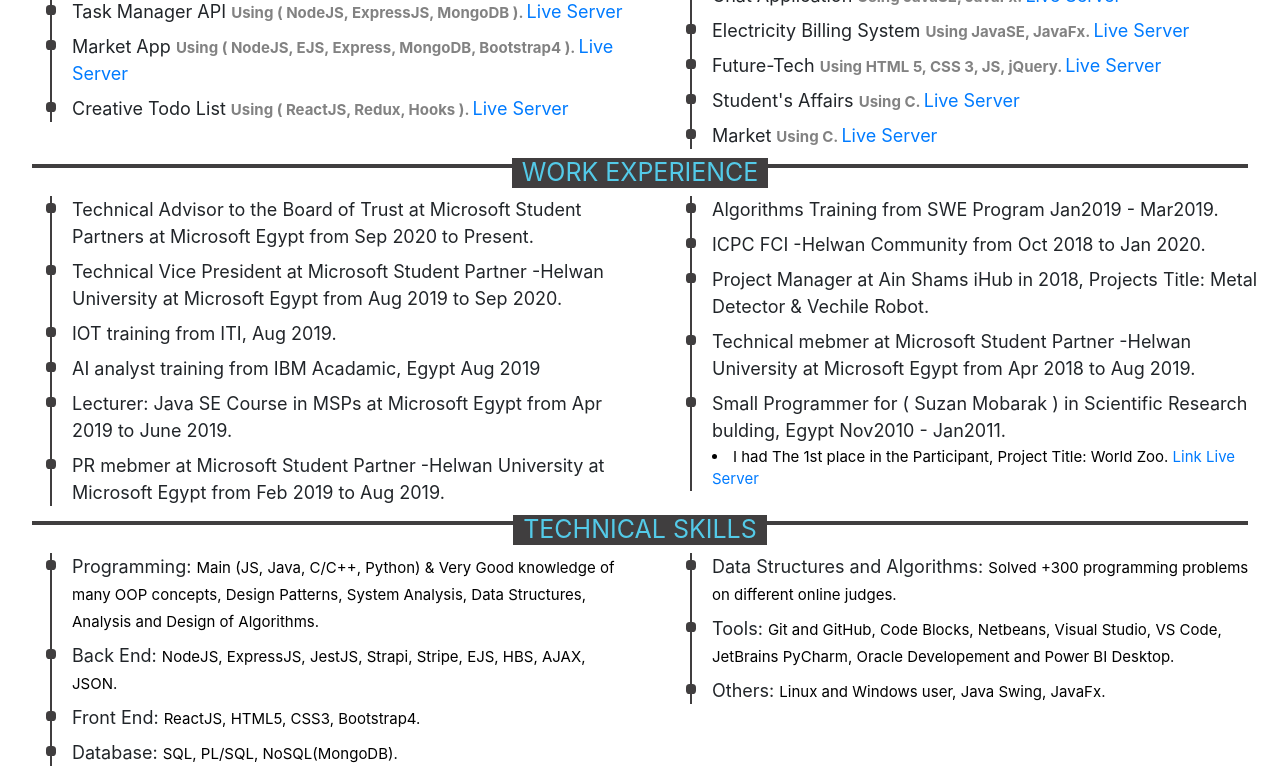
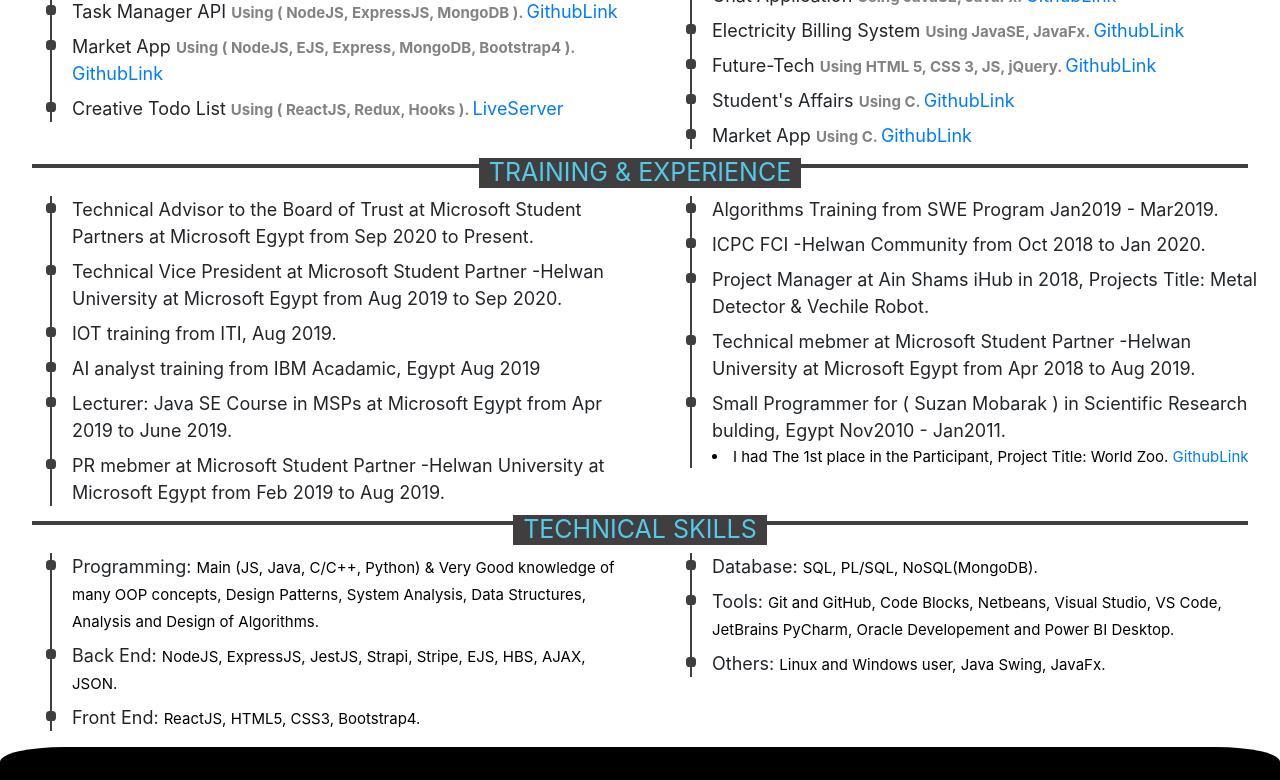
Before and after one commit to YoussefRashad/Ultra-Profile, a React (Create React App) app: page /about in a window 1280 px wide. Shown: the part 1100-1880 px from the top of the page. Built offline with nearby package versions, Linux system fonts and the light colour scheme.

Commit message:
updated my CV

```diff
--- a/src/Pages/About/CV.Components/Experience.js
+++ b/src/Pages/About/CV.Components/Experience.js
@@ -6,7 +6,7 @@
         <section className="part-cv">
           <div className="header-part">
             <div className="border-part"></div>
-            <div className="name-part">WORK EXPERIENCE</div>
+            <div className="name-part">TRAINING & EXPERIENCE</div>
           </div>
 
           <div className="body-part">
@@ -56,8 +56,7 @@
                                       bulding, Egypt Nov2010 - Jan2011.</div>
                     <div className="cont-body">
                       <li>I had The 1st place in the Participant, Project Title: World Zoo. {" "}
-                        <a href="https://github.com/YoussefRashad/SmallProgrammer" className="live-serverX" target="_blank" rel="noopener noreferrer">Link</a> {" "}
-                        <a href="https://w8lo30yocojzpufuji6lyg-on.drv.tw/SmallProgrammer/default.htm" className="live-serverX" target="_blank" rel="noopener noreferrer">Live Server</a>
+                        <a href="https://github.com/YoussefRashad/SmallProgrammer" className="live-serverX" target="_blank" rel="noopener noreferrer">GithubLink</a>
                       </li>
                     </div>
                   </div>
--- a/src/Pages/About/CV.Components/Projects.js
+++ b/src/Pages/About/CV.Components/Projects.js
@@ -25,12 +25,12 @@
                               <b className="light-Color"> Using ( {item.using} ). </b>
                             </span>
                             <a
-                              href={item.liveServer}
+                              href={item.host}
                               target="_blank"
                               rel="noopener noreferrer"
                               className="live-serverX"
                             >
-                              Live Server
+                              {item.liveORgithub ? 'LiveServer' : 'GithubLink'}
                             </a>
                           </div>
                         </div>
@@ -57,12 +57,12 @@
                             <b className="light-Color"> Using {item.using}. </b>
                           </span>
                           <a
-                            href={item.liveServer}
+                            href={item.host}
                             target="_blank"
                             rel="noopener noreferrer"
                             className="live-serverX"
                           >
-                            Live Server
+                            {item.liveORgithub ? 'LiveServer' : 'GithubLink'}
                             </a>
                         </div>
                       </div>
--- a/src/Pages/About/data.js
+++ b/src/Pages/About/data.js
@@ -6,62 +6,74 @@
             {
                 name: "Lucia's Restaurant Project",
                 using: 'MERN Stack',
-                liveServer: 'https://lucia-restaurant-youssef.netlify.app/'
+                host: 'https://lucia-restaurant-youssef.netlify.app/',
+                liveORgithub: true
             },
             {
                 name: 'Vintage Tech Project',
                 using: 'MERN Stack',
-                liveServer: 'https://vintage-tech-youssef.netlify.app'
+                host: 'https://vintage-tech-youssef.netlify.app',
+                liveORgithub: true
             },
             {
                 name: 'CREATIVE AGENCY Project ',
                 using: 'ReactJS, Hooks',
-                liveServer: 'https://creative-agency-youssef.netlify.app'
+                host: 'https://creative-agency-youssef.netlify.app',
+                liveORgithub: true
             },
             {
                 name: 'Ultra Profile Project',
                 using: 'ReactJS, Hooks',
-                liveServer: 'https://ultra-profile-youssef.netlify.app'
+                host: 'https://ultra-profile-youssef.netlify.app',
+                liveORgithub: true
             },
             {
                 name: 'Beach Resort Project ',
                 using: 'ReactJS, Context API',
-                liveServer: 'https://beach-resort-youssef.netlify.app'
+                host: 'https://beach-resort-youssef.netlify.app',
+                liveORgithub: true
             },
             {
                 name: 'CocktailDB Project',
                 using: 'ReactJS, Hooks',
-                liveServer: 'https://the-cocktails-youssef.netlify.app'
+                host: 'https://the-cocktails-youssef.netlify.app',
+                liveORgithub: true
             },
             {
                 name: 'Counter and Show Data',
                 using: 'ReactJS, Hooks, Redux',
-                liveServer: 'https://redux-count-get-products-youssef.netlify.app'
+                host: 'https://redux-count-get-products-youssef.netlify.app',
+                liveORgithub: true
             },
             {
                 name: 'Budget Calculator App',
                 using: 'ReactJS, Hooks',
-                liveServer: 'https://budget-calculator-youssef.netlify.app'
+                host: 'https://budget-calculator-youssef.netlify.app',
+                liveORgithub: true
             },
             {
                 name: 'Reminder App',
                 using: 'ReactJS, Hooks, Redux',
-                liveServer: 'https://reminder-app-youssef.netlify.app'
+                host: 'https://reminder-app-youssef.netlify.app',
+                liveORgithub: true
             },
             {
                 name: 'Task Manager API',
                 using: 'NodeJS, ExpressJS, MongoDB',
-                liveServer: '/'
+                host: 'https://github.com/YoussefRashad/Task-Manager-API',
+                liveORgithub: false
             },
             {
                 name: 'Market App',
                 using: 'NodeJS, EJS, Express, MongoDB, Bootstrap4',
-                liveServer: 'https://github.com/YoussefRashad/Market'
+                host: 'https://github.com/YoussefRashad/Market.ejs',
+                liveORgithub: false
             },
             {
                 name: 'Creative Todo List',
                 using: 'ReactJS, Redux, Hooks',
-                liveServer: 'https://creative-todo-list.netlify.app'
+                host: 'https://creative-todo-list.netlify.app',
+                liveORgithub: true
             },
 
         ]
@@ -72,62 +84,74 @@
             {
                 name: 'DWH Decisions Making Report',
                 using: 'Power BI',
-                liveServer: '/'
+                host: 'https://github.com/YoussefRashad/DWH-Decisions',
+                liveORgithub: false
             },
             {
                 name: 'Cryptography and Network Security',
                 using: 'JavaSE, JavaFx',
-                liveServer: '/'
+                host: 'https://github.com/YoussefRashad/Cryptography-and-network-security',
+                liveORgithub: false
             },
             {
                 name: 'Library Management System',
                 using: 'JavaSE, JavaFx',
-                liveServer: 'https://github.com/YoussefRashad/Library'
+                host: 'https://github.com/YoussefRashad/Library',
+                liveORgithub: false
             },
             {
                 name: 'Training Center System',
                 using: 'JavaSE, JavaFx',
-                liveServer: 'https://github.com/YoussefRashad/Training-Center-System'
+                host: 'https://github.com/YoussefRashad/Training-Center-System',
+                liveORgithub: false
             },
             {
                 name: 'Fashion Store Management System',
                 using: 'JavaSE, JavaFx',
-                liveServer: 'https://github.com/YoussefRashad/Fashion-Store-Management-System'
+                host: 'https://github.com/YoussefRashad/Fashion-Store-Management-System',
+                liveORgithub: false
             },
             {
                 name: 'Train Ticket Reservation System',
                 using: 'JavaSE, JavaFx',
-                liveServer: 'https://github.com/YoussefRashad/Train-Ticket-Reservation-System'
+                host: 'https://github.com/YoussefRashad/Train-Ticket-Reservation-System',
+                liveORgithub: false
             },
             {
                 name: 'Scheduling Algorithms Priority',
                 using: 'JavaSE, JavaFx',
-                liveServer: 'https://github.com/YoussefRashad/Scheduling-Algorithms-Priority'
+                host: 'https://github.com/YoussefRashad/Scheduling-Algorithms-Priority',
+                liveORgithub: false
             },
             {
                 name: 'Chat Application',
                 using: 'JavaSE, JavaFx',
-                liveServer: 'https://github.com/YoussefRashad/Chat-Application'
+                host: 'https://github.com/YoussefRashad/Chat-Application',
+                liveORgithub: false
             },
             {
                 name: 'Electricity Billing System',
                 using: 'JavaSE, JavaFx',
-                liveServer: 'https://github.com/YoussefRashad/ElectricityBillingSystem'
+                host: 'https://github.com/YoussefRashad/ElectricityBillingSystem',
+                liveORgithub: false
             },
             {
                 name: 'Future-Tech ',
                 using: 'HTML 5, CSS 3, JS, jQuery',
-                liveServer: 'https://github.com/YoussefRashad/Future-Technology'
+                host: 'https://github.com/YoussefRashad/Future-Technology',
+                liveORgithub: false
             },
             {
                 name: "Student's Affairs",
                 using: 'C',
-                liveServer: 'https://github.com/YoussefRashad/Student-s-Affairs'
+                host: 'https://github.com/YoussefRashad/Student-s-Affairs',
+                liveORgithub: false
             },
             {
-                name: 'Market',
+                name: 'Market App',
                 using: 'C',
-                liveServer: '/'
+                host: 'https://github.com/YoussefRashad/Market',
+                liveORgithub: false
             }
         ]
     }
@@ -213,18 +237,19 @@
             {
                 title: 'Front End',
                 tech: 'ReactJS, HTML5, CSS3, Bootstrap4.'
-            },
-            {
-                title: 'Database',
-                tech: 'SQL, PL/SQL, NoSQL(MongoDB).'
             }
         ]
     },
     {
         rightSide:[
+            // {
+            //     title: 'Data Structures and Algorithms',
+            //     tech: 'Solved +300 programming problems on different online judges.'
+            // },
+
             {
-                title: 'Data Structures and Algorithms',
-                tech: 'Solved +300 programming problems on different online judges.'
+                title: 'Database',
+                tech: 'SQL, PL/SQL, NoSQL(MongoDB).'
             },
             {
                 title: 'Tools',
--- a/src/Pages/About/index.js
+++ b/src/Pages/About/index.js
@@ -7,8 +7,9 @@
 import Skills from './CV.Components/Skills'
 
 import './style.css'
-import Volunteering from './CV.Components/Volunteering'
-import Training from './CV.Components/Training'
+
+// import Volunteering from './CV.Components/Volunteering'
+// import Training from './CV.Components/Training'
 
 /*
   - when i need to print the pdf i will remove bootstrap in Index.js and
--- a/src/components/Navbar/Index.js
+++ b/src/components/Navbar/Index.js
@@ -1,4 +1,5 @@
 import React from 'react'
+import { Link } from 'react-router-dom';
 import NavLink from './navLinks'
 import { NavbarSection  } from './style.js';
 
@@ -6,7 +7,9 @@
     return (
         <NavbarSection className="navbar navbar-expand-lg navbar-light bg-light">
             <div className="container">
-                <h3>Ultra<span>Profile</span></h3>
+                <Link to="/">
+                    <h3>Ultra<span>Profile</span></h3>
+                </Link>
                 <button className="navbar-toggler" type="button" data-toggle="collapse" data-target="#navbarSupportedContent" aria-controls="navbarSupportedContent" aria-expanded="false" aria-label="Toggle navigation">
                     <span className="navbar-toggler-icon"></span>
                 </button>
```
Also changed, not shown: 1 other file (tests, documents, lock files or other folders).
